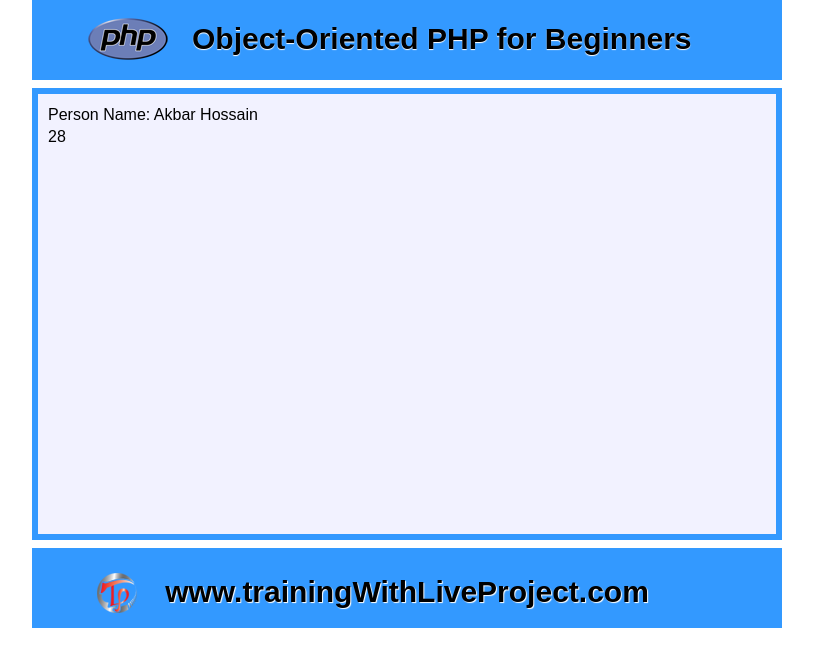
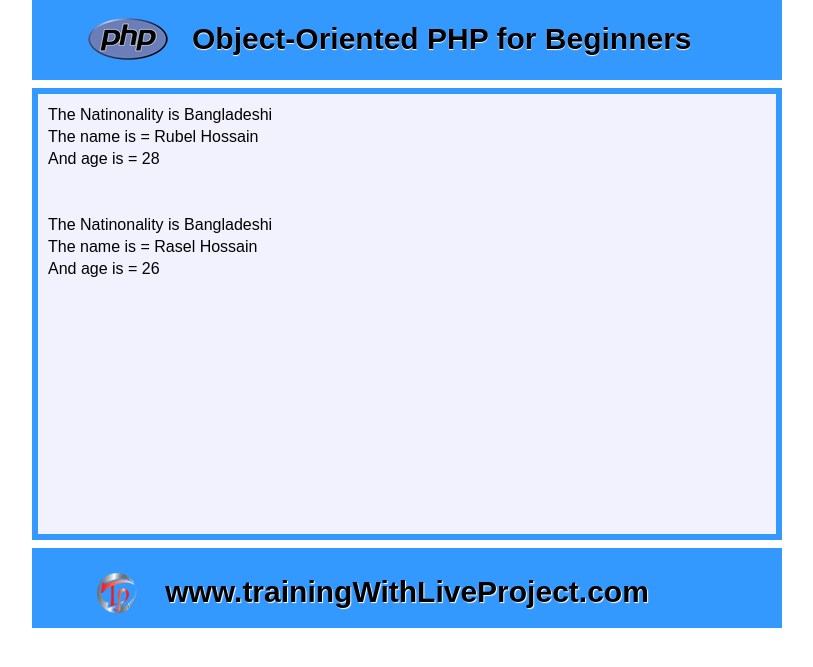
Before and after one commit to rirubelhossain/php_oop_updated, a PHP site: page / in a window 1280 px wide. Shown: the top 667 px of the page, without its empty margins (233-1046 px from the left). Run offline with PHP 8.4, Linux system fonts and the light colour scheme.

Commit message:
Basic oop class and object

```diff
--- a/index.php
+++ b/index.php
@@ -1,31 +1,38 @@
 <?php include "inc/header.php"; ?>
-
 
 
 
 <?php
 
+class Person{
+	public $name ;
+	public $age ;
 
- class Person{
-    public $name;
-    public $age;
+	public function nationality($data){
+		echo "The Natinonality is ". $data ."<br>";
+	}
+	public function set_properties($name , $age){
+		$this->name = $name ;
+		$this->age = $age ;
+	}
+	public function print_pro(){
+		echo "The name is = ".$this->name ."<br>";
+		echo "And age is = ".$this->age ."<br>";
+	}
+}
+/// create object type variable here below
+$rubel = new Person() ;
+$rubel->nationality("Bangladeshi");
+$rubel->set_properties("Rubel Hossain"," 28 ");
+$rubel->print_pro();
 
-    public function personName(){
-      echo "Person Name: ".$this->name;
-    }
+echo "<br><br>";
 
-    public function personAge($age){
-    echo $this->age = $age;
-    }
-
-}
-
-$personOne = new Person;
-$personOne->name = "Akbar Hossain";
-$personOne->personName();
-echo "<br>";
-
-$personOne->personAge("28");
+ ///create again object variable
+ $rasel = new Person() ;
+ $rasel->nationality("Bangladeshi");
+ $rasel->set_properties("Rasel Hossain"," 26 ");
+ $rasel->print_pro();
 
 
 
@@ -33,18 +40,4 @@ $personOne->personAge("28");
 
 
 
-
-
-
-
-
-
-
-
-
-
-
-
-
-
 <?php include "inc/footer.php"; ?>
```
